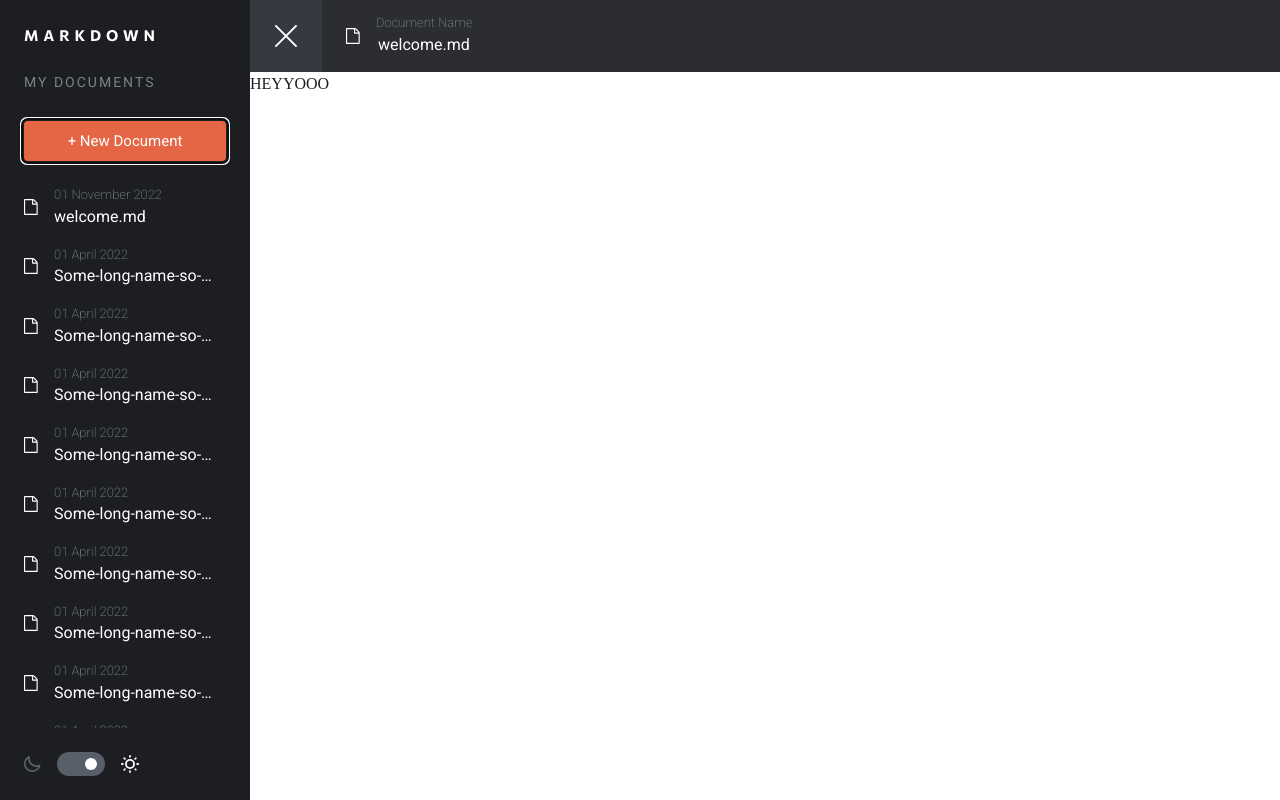
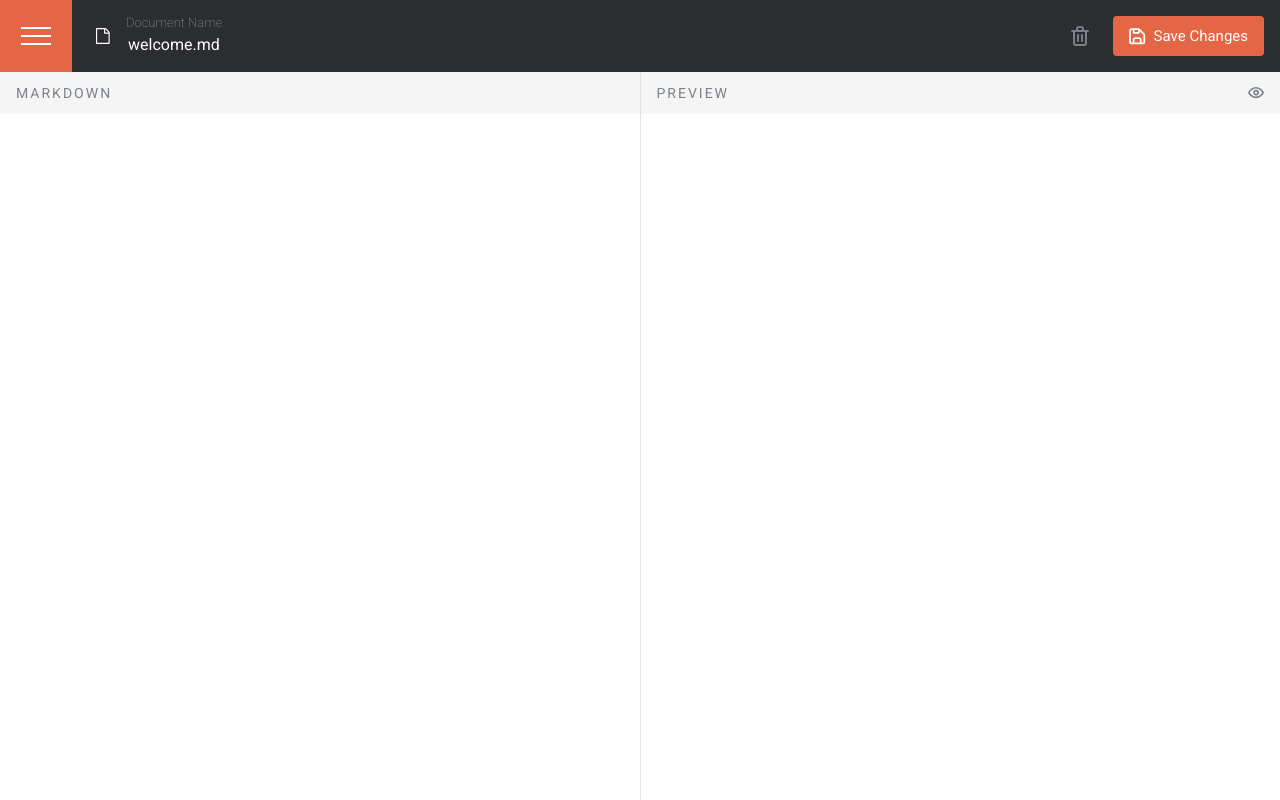
Before and after one commit to AcharaChisomSolomon/in-browser-markdown-editor, a React (Vite) app: page / in a window 1280 px wide. Built offline with nearby package versions, Linux system fonts and the light colour scheme.

Commit message:
navigation between markdown and preview implemented

```diff
--- a/src/App.jsx
+++ b/src/App.jsx
@@ -8,11 +8,15 @@
 // eslint-disable-next-line no-unused-vars
 import markdownContext from "./utils/markdownContext"
 import useGetLightTheme from "./hooks/useGetLightTheme"
+import useGetData from "./hooks/useGetData"
 
 export default function App() {
-  const [showSidebar, setShowSidebar] = React.useState(true)
+  const [showSidebar, setShowSidebar] = React.useState(false)
   const [fileName, setFileName] = React.useState("welcome.md")
   const [isLightTheme, setIsLightTheme] = useGetLightTheme()
+  const [data] = useGetData()
+
+  console.log(data)
 
   const necessaryStates = {
     showSidebar,
@@ -41,7 +45,7 @@
 }
 
 const Container = styled.div`
-  overflow: ${p => p.tomove && 'hidden'};
+  overflow: hidden;
 `;
 
 const Wrapper = styled.div`
--- a/src/components/Markdown.jsx
+++ b/src/components/Markdown.jsx
@@ -1,21 +1,53 @@
 import React from "react";
 import styled from "@emotion/styled"
 
+import MarkdownInput from "./MarkdownInput";
+import MarkdownOutput from "./MarkdownOutput";
+
 import markdownContext from "../utils/markdownContext";
+import { QUERIES } from "../utils/constants";
 
 export default function Markdown(){
   const { isLightTheme } = React.useContext(markdownContext)
+  const [showPreviewOnly, setShowPreviewOnly] = React.useState(false)
 
   return (
-    <Wrapper light={isLightTheme}>
+    <Wrapper
+      light={isLightTheme}
+      show={showPreviewOnly}
+    >
 
-      HEYYOOO
+      <MarkdownInput
+        showPreviewOnly={showPreviewOnly}
+        setShowPreviewOnly={setShowPreviewOnly}
+      />
+      <Hr show={showPreviewOnly} />
+      <MarkdownOutput
+        showPreviewOnly={showPreviewOnly}
+        setShowPreviewOnly={setShowPreviewOnly}
+      />
 
     </Wrapper>
   )
 }
 
 const Wrapper = styled.main`
-  background-color: ${p => p.light ? 'var(--grey-100)' : 'var(--grey-1000)'};
-  color: ${p => p.light ? 'var(--grey-900)' : 'var(--grey-100)'};
+  display: grid;
+  background-color: var(--bg);
+  color: var(--text);
+
+  @media ${QUERIES.tabletAndLarger} {
+    grid-template-columns: ${p => !p.show && '1fr auto 1fr'};
+  }
 `;
+
+const Hr = styled.hr`
+  display: ${p => p.show && 'none'};
+  border: none;
+  width: 1px;
+  background-color: var(--hr-line);
+
+  @media ${QUERIES.tabletAndLarger} {
+    display: ${p => p.show ? 'none' : 'block'};
+  }
+`;
--- a/src/components/MarkdownInput.jsx
+++ b/src/components/MarkdownInput.jsx
@@ -0,0 +1,62 @@
+import styled from "@emotion/styled"
+import UnstyledButton from "../utils/UnstyledButton";
+import { QUERIES } from "../utils/constants";
+
+export default function MarkdownInput({
+  showPreviewOnly,
+  setShowPreviewOnly
+}) {
+  return (
+    <Wrapper show={showPreviewOnly}>
+
+      <SubHeader>
+        <span>MARKDOWN</span>
+
+        <PreviewToggler onClick={() => setShowPreviewOnly(c => !c)}>
+          {showPreviewOnly && <svg width="16" height="15" xmlns="http://www.w3.org/2000/svg"><path d="M1.38.027a.795.795 0 0 1 .769.206L14.815 12.9a.792.792 0 0 1 0 1.124.792.792 0 0 1-1.124 0L9.234 9.567a2.77 2.77 0 0 1-3.753-3.753L1.024 1.357a.795.795 0 0 1 .357-1.33Zm.998 3.832 1.156 1.116a10.846 10.846 0 0 0-1.773 2.153c.696 1.117 2.929 4.038 6.333 3.959a6.127 6.127 0 0 0 1.346-.198l1.25 1.25a7.505 7.505 0 0 1-2.556.53h-.198c-4.663 0-7.331-4.282-7.83-5.145a.792.792 0 0 1 0-.792A12.58 12.58 0 0 1 2.378 3.86Zm5.328-2.272c4.726-.143 7.52 4.267 8.028 5.145.15.24.163.542.031.792a12.58 12.58 0 0 1-2.304 2.874l-1.195-1.116a10.846 10.846 0 0 0 1.813-2.154c-.705-1.116-2.937-4.045-6.333-3.958a6.127 6.127 0 0 0-1.346.198L5.149 2.117a7.505 7.505 0 0 1 2.557-.53Zm-.974 5.486v.055c0 .656.532 1.188 1.188 1.188l.047-.008-1.235-1.235Z" fill="#7C8187"/></svg>}
+          {!showPreviewOnly && <svg width="16" height="12" xmlns="http://www.w3.org/2000/svg"><path d="M7.784.003c4.782-.144 7.597 4.31 8.109 5.198a.8.8 0 0 1 0 .8c-.688 1.2-3.255 5.086-7.677 5.198h-.2c-4.71 0-7.405-4.326-7.909-5.198a.8.8 0 0 1 0-.8C.803 4.001 3.362.115 7.784.003Zm.38 1.6h-.3c-3.199.08-5.286 2.71-6.086 3.998C2.482 6.73 4.73 9.68 8.176 9.6c3.199-.08 5.262-2.711 6.086-3.999-.712-1.127-2.967-4.086-6.398-3.998ZM8 2.803A2.799 2.799 0 1 1 8 8.4a2.799 2.799 0 0 1 0-5.598Zm0 1.599A1.2 1.2 0 1 0 8 6.8a1.2 1.2 0 0 0 0-2.4Z" fill="#7C8187"/></svg>}
+        </PreviewToggler>
+      </SubHeader>
+
+      <div></div>
+
+    </Wrapper>
+  )
+}
+
+const Wrapper = styled.section`
+  display: ${p => p.show && 'none'};
+
+  @media ${QUERIES} {
+    display: ${p => p.show ? 'none' : 'block'};
+  }
+`;
+
+const SubHeader = styled.div`
+  height: calc(42 / 16 * 1rem);
+  background-color: var(--bg-sub);
+  color: var(--text-header);
+
+  font-size: var(--fs-h-14);
+  font-weight: 500;
+  font-family: var(--ff-main);
+  letter-spacing: 2px;
+  display: flex;
+  align-items: center;
+  justify-content: space-between;
+  padding-inline: 1rem;
+`;
+
+const PreviewToggler = styled(UnstyledButton)`
+  &:hover {
+    svg {
+      path {
+        fill: var(--orange);
+      }
+    }
+  }
+
+  @media ${QUERIES.tabletAndLarger} {
+    display: none;
+  }
+`;
--- a/src/components/MarkdownOutput.jsx
+++ b/src/components/MarkdownOutput.jsx
@@ -0,0 +1,59 @@
+import styled from "@emotion/styled";
+
+import UnstyledButton from "../utils/UnstyledButton";
+import { QUERIES } from "../utils/constants";
+
+export default function MarkdownOutput({
+  showPreviewOnly,
+  setShowPreviewOnly
+}) {
+  return (
+    <Wrapper show={showPreviewOnly}>
+
+      <SubHeader>
+        <span>PREVIEW</span>
+
+        <PreviewToggler onClick={() => setShowPreviewOnly(c => !c)}>
+          {showPreviewOnly && <svg width="16" height="15" xmlns="http://www.w3.org/2000/svg"><path d="M1.38.027a.795.795 0 0 1 .769.206L14.815 12.9a.792.792 0 0 1 0 1.124.792.792 0 0 1-1.124 0L9.234 9.567a2.77 2.77 0 0 1-3.753-3.753L1.024 1.357a.795.795 0 0 1 .357-1.33Zm.998 3.832 1.156 1.116a10.846 10.846 0 0 0-1.773 2.153c.696 1.117 2.929 4.038 6.333 3.959a6.127 6.127 0 0 0 1.346-.198l1.25 1.25a7.505 7.505 0 0 1-2.556.53h-.198c-4.663 0-7.331-4.282-7.83-5.145a.792.792 0 0 1 0-.792A12.58 12.58 0 0 1 2.378 3.86Zm5.328-2.272c4.726-.143 7.52 4.267 8.028 5.145.15.24.163.542.031.792a12.58 12.58 0 0 1-2.304 2.874l-1.195-1.116a10.846 10.846 0 0 0 1.813-2.154c-.705-1.116-2.937-4.045-6.333-3.958a6.127 6.127 0 0 0-1.346.198L5.149 2.117a7.505 7.505 0 0 1 2.557-.53Zm-.974 5.486v.055c0 .656.532 1.188 1.188 1.188l.047-.008-1.235-1.235Z" fill="#7C8187"/></svg>}
+          {!showPreviewOnly && <svg width="16" height="12" xmlns="http://www.w3.org/2000/svg"><path d="M7.784.003c4.782-.144 7.597 4.31 8.109 5.198a.8.8 0 0 1 0 .8c-.688 1.2-3.255 5.086-7.677 5.198h-.2c-4.71 0-7.405-4.326-7.909-5.198a.8.8 0 0 1 0-.8C.803 4.001 3.362.115 7.784.003Zm.38 1.6h-.3c-3.199.08-5.286 2.71-6.086 3.998C2.482 6.73 4.73 9.68 8.176 9.6c3.199-.08 5.262-2.711 6.086-3.999-.712-1.127-2.967-4.086-6.398-3.998ZM8 2.803A2.799 2.799 0 1 1 8 8.4a2.799 2.799 0 0 1 0-5.598Zm0 1.599A1.2 1.2 0 1 0 8 6.8a1.2 1.2 0 0 0 0-2.4Z" fill="#7C8187"/></svg>}
+        </PreviewToggler>
+      </SubHeader>
+
+      <div></div>
+
+    </Wrapper>
+  )
+}
+
+const Wrapper = styled.section`
+  display: ${p => !p.show && 'none'};
+
+  @media ${QUERIES.tabletAndLarger} {
+    display: block;
+  }
+`;
+
+const SubHeader = styled.div`
+  height: calc(42 / 16 * 1rem);
+  background-color: var(--bg-sub);
+  color: var(--text-header);
+
+  font-size: var(--fs-h-14);
+  font-weight: 500;
+  font-family: var(--ff-main);
+  letter-spacing: 2px;
+  display: flex;
+  align-items: center;
+  justify-content: space-between;
+  padding-inline: 1rem;
+`;
+
+const PreviewToggler = styled(UnstyledButton)`
+  &:hover {
+    svg {
+      path {
+        fill: var(--orange);
+      }
+    }
+  }
+`;
--- a/src/globalStyles.js
+++ b/src/globalStyles.js
@@ -135,4 +135,19 @@
   #root, #__next {
     isolation: isolate;
   }
+
+  body[data-theme='light'] {
+    --bg: var(--grey-100);
+    --bg-sub: var(--grey-200);
+    --text-header: var(--grey-500);
+    --text-input: var(--grey-700);
+    --hr-line: var(--grey-300);
+  }
+  body[data-theme='dark'] {
+    --bg: var(--grey-1000);
+    --bg-sub: var(--grey-900);
+    --text-header: var(--grey-400);
+    --text-input: var(--grey-400);
+    --hr-line: var(--grey-600);
+  }
 `;
--- /dev/null
+++ b/src/hooks/useGetData.js
@@ -0,0 +1,50 @@
+import { useEffect, useState } from "react";
+
+// Helper to get initial data from localStorage or fallback to data.json
+async function fetchInitialData() {
+  const local = localStorage.getItem("markdown-documents");
+  if (local) {
+    try {
+      return JSON.parse(local);
+    } catch {
+      // fallback to data.json if parse fails
+    }
+  }
+  // fallback: fetch data.json
+  const resp = await fetch("/src/data.json");
+  return await resp.json();
+}
+
+export default function useGetData() {
+  const [documents, setDocuments] = useState(null);
+
+  // Load data on mount
+  useEffect(() => {
+    let mounted = true;
+    fetchInitialData().then((data) => {
+      if (mounted) setDocuments(data);
+    });
+    return () => { mounted = false; };
+  }, []);
+
+  // Save to localStorage on change
+  useEffect(() => {
+    if (documents) {
+      localStorage.setItem("markdown-documents", JSON.stringify(documents));
+    }
+  }, [documents]);
+
+  const addNewDocument = () => {
+
+  }
+
+  const updateDocuments = () => {
+
+  }
+
+  const deleteDocuments = () => {
+
+  }
+
+  return [documents, addNewDocument, updateDocuments, deleteDocuments];
+}
--- a/src/hooks/useGetLightTheme.js
+++ b/src/hooks/useGetLightTheme.js
@@ -19,5 +19,10 @@
     return () => mediaQuery.removeEventListener("change", handleChange);
   }, []);
 
+  // Set data-theme attribute on body
+  useEffect(() => {
+    document.body.setAttribute("data-theme", isLightTheme ? "light" : "dark");
+  }, [isLightTheme]);
+
   return [isLightTheme, setIsLightTheme];
 }
```
Also changed, not shown: src/data.json (+2 -0 lines), src/utils/documentHelper.js (added, +16 -0 lines).
